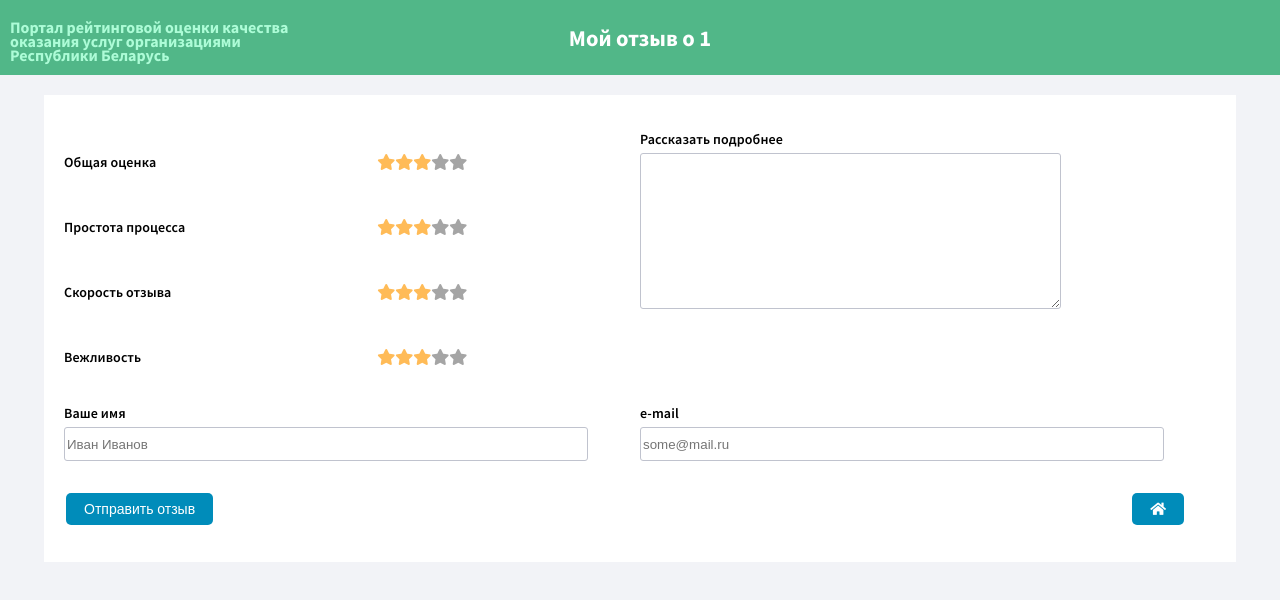
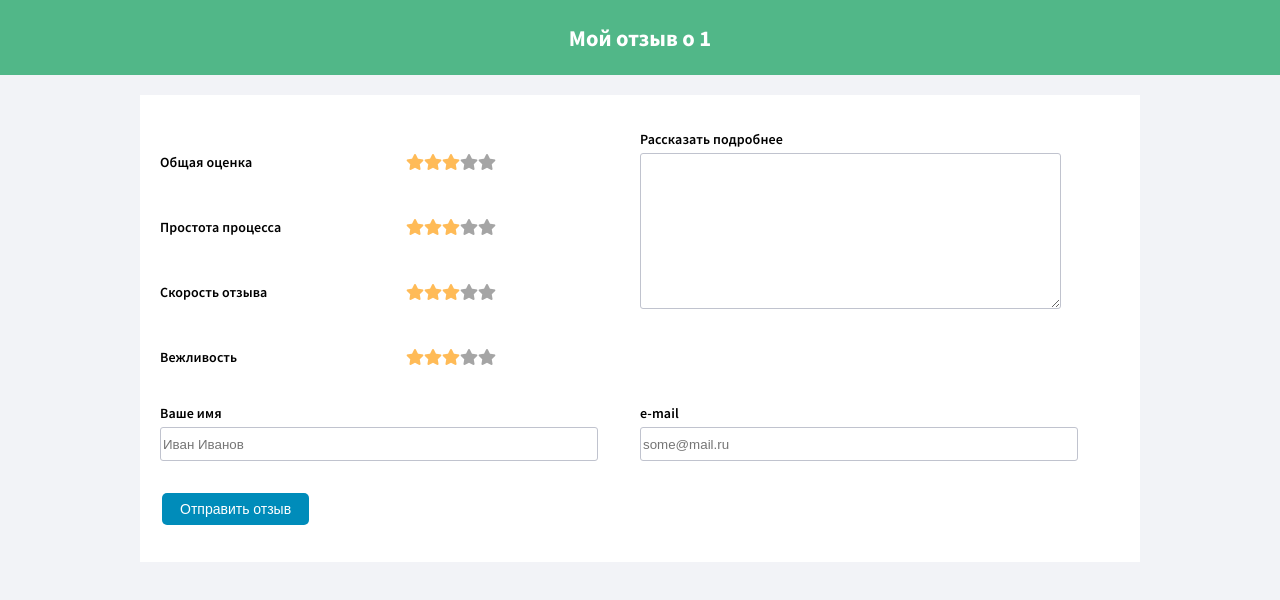
Before and after one commit to ikindiBy/feedback, a React (Create React App) app: page /feedback/1/1 in a window 1280 px wide. Shown: the top 600 px of the page. Built offline with nearby package versions, Linux system fonts and the light colour scheme; what react-geolocated would draw is missing.

Commit message:
feedback/fix for presentation

```diff
--- a/src/Components/NearbyOrganizationsList/index.js
+++ b/src/Components/NearbyOrganizationsList/index.js
@@ -28,7 +28,7 @@ class NearbyOrganizationsList extends Component {
   };
 
   onClick = () => {
-    this.props.increaseDistance(this.props.distance * 2);
+    this.props.increaseDistance(5);
     this.props.fetchData(URL_NEARBY_ORG, this.props.distance);
   };
 
--- a/src/Components/ResultItem/ResultItem.css
+++ b/src/Components/ResultItem/ResultItem.css
@@ -1,14 +1,14 @@
 .ResultItem {
   width: 80%;
   min-height: 70px;
-  border: 1px var(--result-btn-color) solid;
+  border: 1px #eaedf5 solid;
   display: flex;
   flex-direction: row;
   align-items: center;
   justify-content: center;
   flex-wrap: wrap;
   margin: 0 auto;
-  background-color: #FFFFFF;
+  background-color: #ffffff;
 }
 
 .ResultItem div {
@@ -34,7 +34,7 @@
 }
 
 .ResultItem button {
-  background-color: #30B6DD;
+  background-color: #30b6dd;
   border: none;
   min-width: 155px;
   border-radius: 5px;
@@ -63,7 +63,7 @@
   height: 23px;
   width: 72px;
   border-radius: 9px;
-  background-color: #EAEDF5;
+  background-color: #eaedf5;
   display: flex;
   justify-content: center;
   align-items: center;
--- a/src/Containers/FeedbackPage/FeedbackPage.css
+++ b/src/Containers/FeedbackPage/FeedbackPage.css
@@ -1,5 +1,5 @@
 form {
-  width: 90%;
+  width: 75%;
   padding: 20px;
   background-color: #ffffff;
   margin: 20px auto;
--- a/src/Containers/FeedbackPage/index.js
+++ b/src/Containers/FeedbackPage/index.js
@@ -137,11 +137,6 @@ class FeedbackPage extends Component {
           </div>
           <div className="form-bottom">
             <button>Отправить отзыв</button>
-            <Link to={`/`}>
-              <button className="to-home">
-                <i className="fa fa-home" aria-hidden="true" />
-              </button>
-            </Link>
           </div>
         </form>
       </div>
--- a/src/Containers/Header/Header.css
+++ b/src/Containers/Header/Header.css
@@ -7,24 +7,38 @@ header {
   background-color: #51b788;
 }
 
-.AppName {
-  height: 36px;
-  width: 250px;
+.AppName,
+.AppName a {
+  /* height: 36px; */
+
   color: #adfcd7;
   font-family: "Source Sans Pro";
   font-size: 12px;
   font-weight: bold;
   line-height: 12px;
-  position: absolute;
-  left: 20px;
+  /* position: absolute; */
+  /* left: 20px; */
+  padding-left: 20px;
   text-align: left;
+  text-decoration: none;
+}
+
+.AppName {
+  height: 100%;
+  width: 30%;
+}
+
+.AppName a:hover {
+  color: white;
 }
 
 .PageTitle {
-  /* width: 70%;
-  position: absolute;
-  left: 300px; */
+  /* width: 70%; */
+  width: 100%;
+  /* position: absolute; */
+  /* left: 300px; */
   font-size: 15px;
+  text-align: center;
 }
 
 h2 {
--- a/src/Containers/Header/index.js
+++ b/src/Containers/Header/index.js
@@ -1,9 +1,7 @@
 import React, { Component } from "react";
+import { Link } from "react-router-dom";
 
 import "./Header.css";
-
-import SearchForm from "../../Components/SearchForm";
-import LogoHeader from "../../Components/LogoHeader";
 
 class Header extends Component {
   constructor(props) {
@@ -14,10 +12,12 @@ class Header extends Component {
   render() {
     return (
       <header>
-        <div className="AppName">
-          Портал рейтинговой оценки качества оказания услуг организациями
-          Республики Беларусь
-        </div>
+        {/* <div className="AppName"> */}
+        {/* <Link to={`/`}>
+            Портал рейтинговой оценки качества оказания услуг организациями
+            Республики Беларусь
+          </Link> */}
+        {/* </div> */}
         <div className="PageTitle">
           <h2>{this.props.heading}</h2>
         </div>
```
